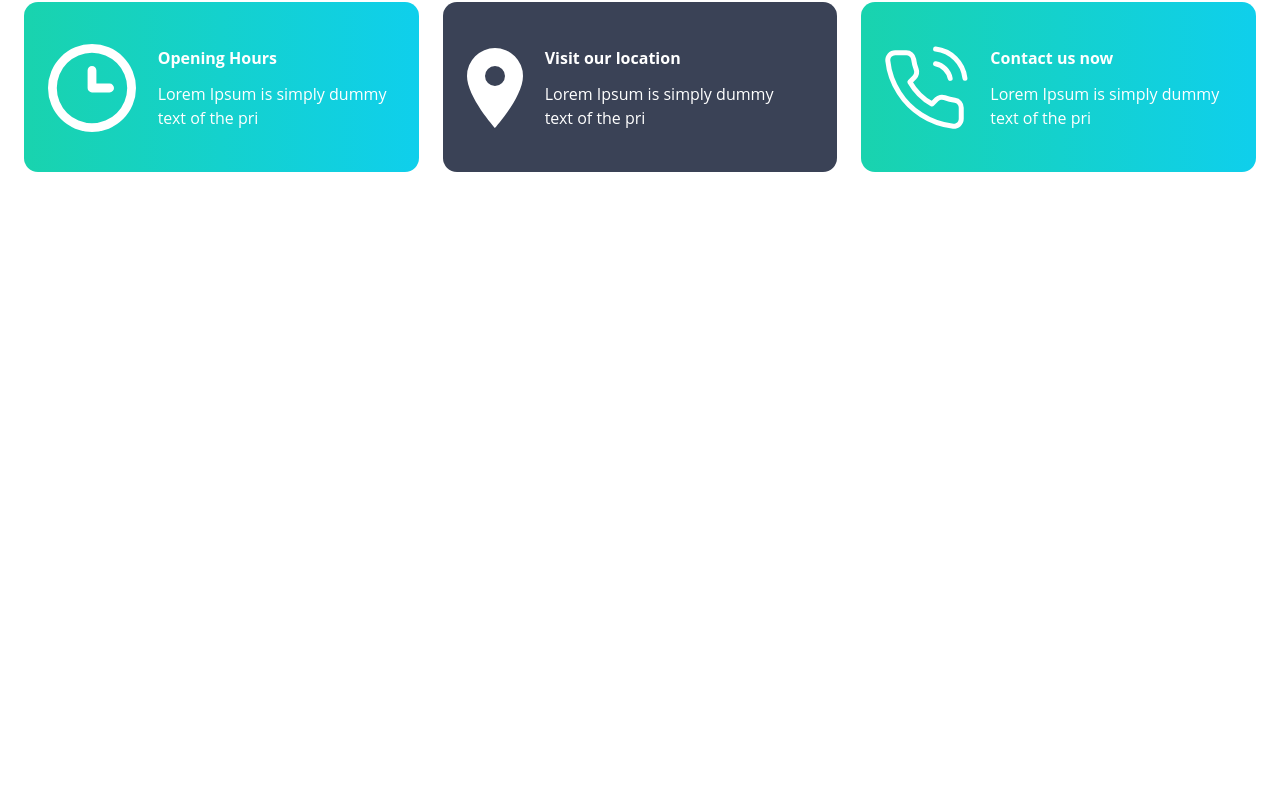
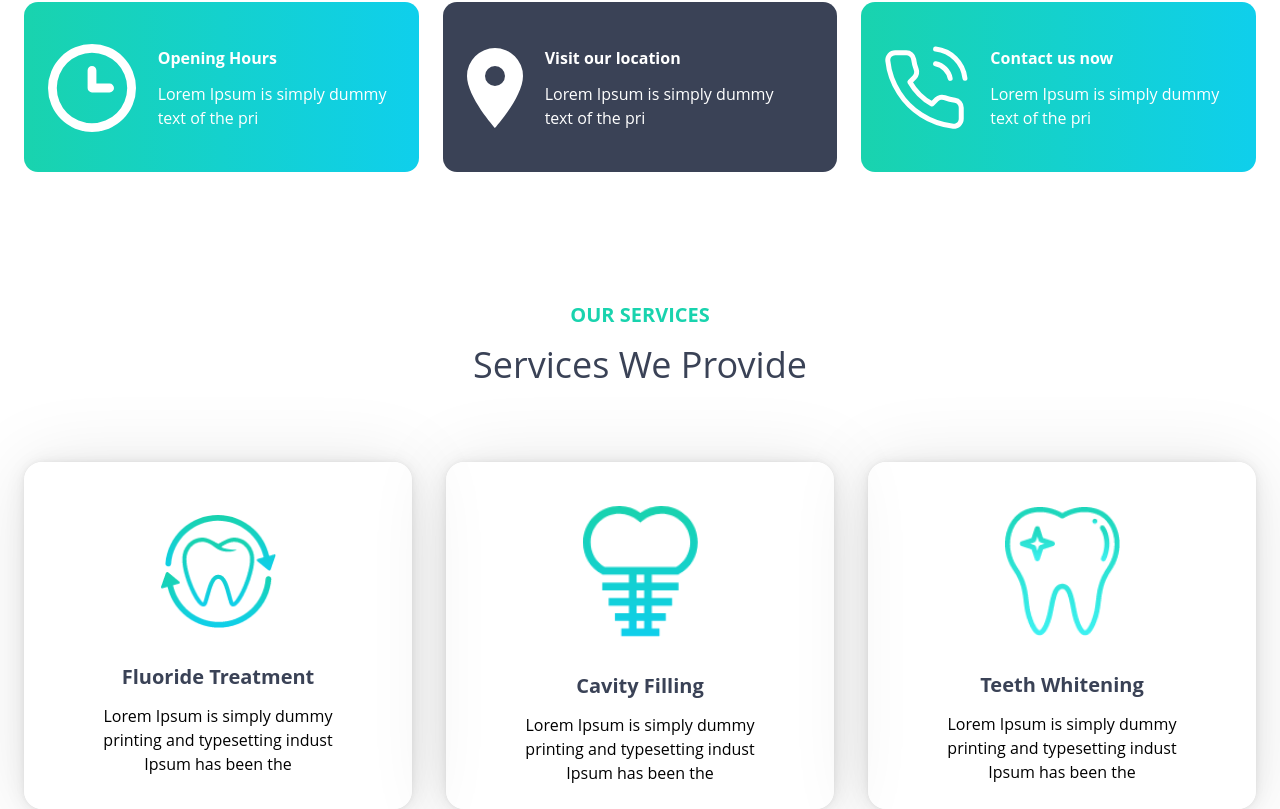
Before and after one commit to anjankarmakar10/doctors-portal-client, a React (Vite) app: page / in a window 1280 px wide. Shown: the part 886-1695 px from the top of the page. Before the commit the page ends 1058 px from the top, so only its background shows below. Built offline with nearby package versions, Linux system fonts and the light colour scheme.

Commit message:
implement services section in home

```diff
--- a/src/components/Button/Button.jsx
+++ b/src/components/Button/Button.jsx
@@ -1,4 +1,3 @@
-import React from "react";
 import styled from "styled-components";
 
 const Button = ({ name }) => {
--- a/src/pages/Home/Home.jsx
+++ b/src/pages/Home/Home.jsx
@@ -1,11 +1,13 @@
 import Header from "./container/Header/Header";
 import Info from "./container/Info/Info";
+import Services from "./container/Services/Services";
 
 const Home = () => {
   return (
     <main>
       <Header />
       <Info />
+      <Services />
     </main>
   );
 };
--- /dev/null
+++ b/src/pages/Home/components/ServiceCard.jsx
@@ -0,0 +1,46 @@
+import styled from "styled-components";
+
+const ServiceCard = ({ img, title, info }) => {
+  return (
+    <Wrapper>
+      <img src={img} alt="" />
+      <h3 className="title">{title}</h3>
+      <p className="subtitle">{info}</p>
+    </Wrapper>
+  );
+};
+
+const Wrapper = styled.div`
+  text-align: center;
+  display: flex;
+  flex-direction: column;
+  justify-content: center;
+  align-items: center;
+  padding-inline: 56px;
+  padding-block: 44px 24px;
+  border-radius: 18px;
+  cursor: pointer;
+  transition: transform 0.2s ease-in-out;
+  will-change: transform;
+  box-shadow: 0px 0.1px 2.7px rgba(0, 0, 0, 0.031),
+    0px 0.3px 6.9px rgba(0, 0, 0, 0.044), 0px 0.7px 14.2px rgba(0, 0, 0, 0.056),
+    0px 1.5px 29.2px rgba(0, 0, 0, 0.069), 0px 4px 80px rgba(0, 0, 0, 0.1);
+  &:hover {
+    /* scale: 1.03; */
+    transform: translateY(-5%);
+  }
+  img {
+    margin-bottom: 2.125rem;
+    width: 115px;
+    display: block;
+  }
+  .title {
+    font-size: 1.25rem;
+    color: var(--clr-dark);
+    margin-bottom: 0.75rem;
+  }
+  .subtitle {
+    font-size: 1rem;
+  }
+`;
+export default ServiceCard;
--- /dev/null
+++ b/src/pages/Home/container/Services/Services.jsx
@@ -0,0 +1,75 @@
+import styled from "styled-components";
+import { images } from "../../../../constants";
+import QUERIES from "../../../../constants/Queries";
+import ServiceCard from "../../components/ServiceCard";
+
+const Services = () => {
+  return (
+    <Wrapper>
+      <ServiceHeader>
+        <h3 className="title">OUR SERVICES</h3>
+        <p className="subtitle">Services We Provide</p>
+      </ServiceHeader>
+
+      <ServiceContiner>
+        <ServiceCard
+          img={images.fluoride}
+          title={"Fluoride Treatment"}
+          info={
+            "Lorem Ipsum is simply dummy printing and typesetting indust Ipsum has been the"
+          }
+        />
+        <ServiceCard
+          img={images.cavity}
+          title={"Cavity Filling"}
+          info={
+            "Lorem Ipsum is simply dummy printing and typesetting indust Ipsum has been the"
+          }
+        />
+        <ServiceCard
+          img={images.whitening}
+          title={"Teeth Whitening"}
+          info={
+            "Lorem Ipsum is simply dummy printing and typesetting indust Ipsum has been the"
+          }
+        />
+      </ServiceContiner>
+    </Wrapper>
+  );
+};
+
+const Wrapper = styled.section`
+  margin-block: 8rem 9rem;
+  padding-inline: 1.5rem;
+
+  @media ${QUERIES.tabletAndDown} {
+    padding-inline: 1rem;
+  }
+`;
+
+const ServiceHeader = styled.div`
+  text-align: center;
+  margin-bottom: 4.375rem;
+
+  .title {
+    font-weight: 700;
+    text-transform: uppercase;
+    font-size: 1.25rem;
+    color: var(--clr-green);
+    margin-bottom: 0.5rem;
+  }
+
+  .subtitle {
+    font-size: 2.25rem;
+    color: var(--clr-dark);
+  }
+`;
+
+const ServiceContiner = styled.div`
+  display: grid;
+  grid-template-columns: repeat(auto-fit, minmax(min(320px, 100%), 1fr));
+  gap: 1.5rem;
+  gap: 34px;
+`;
+
+export default Services;
```
